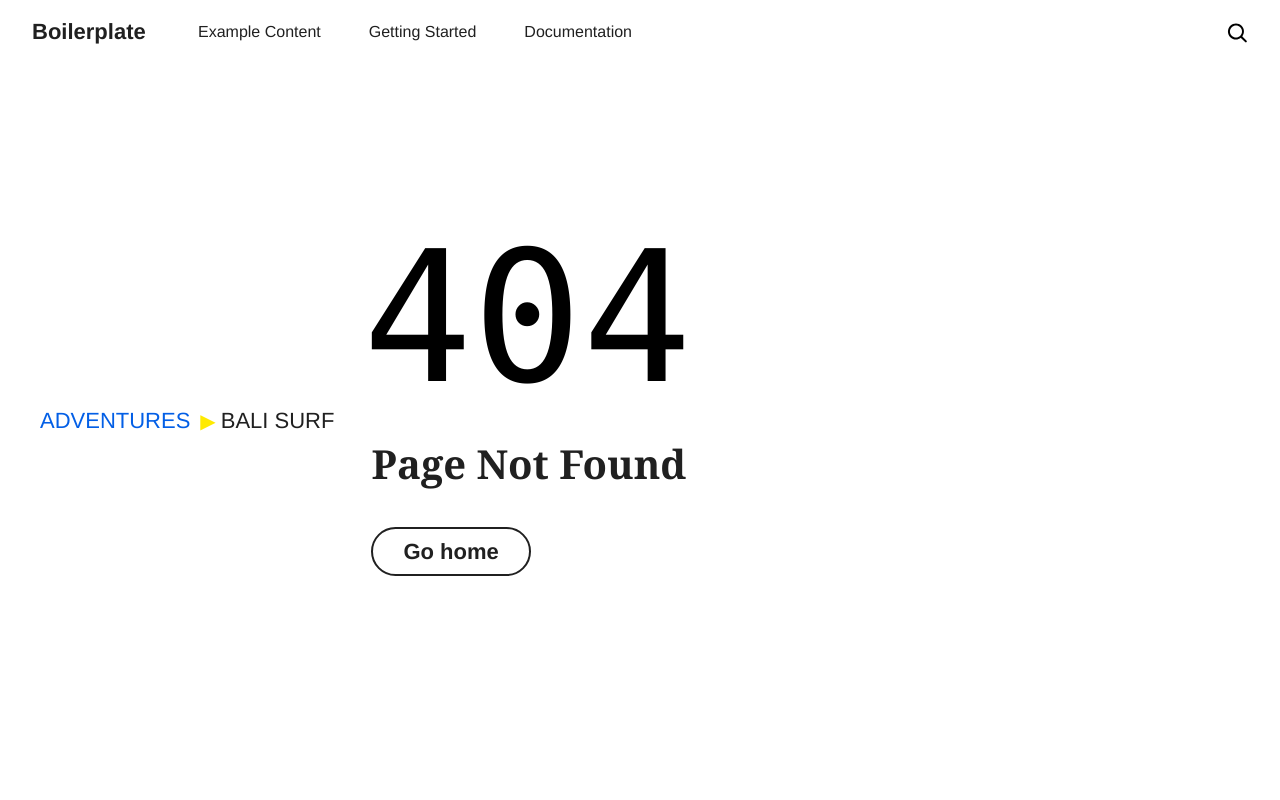
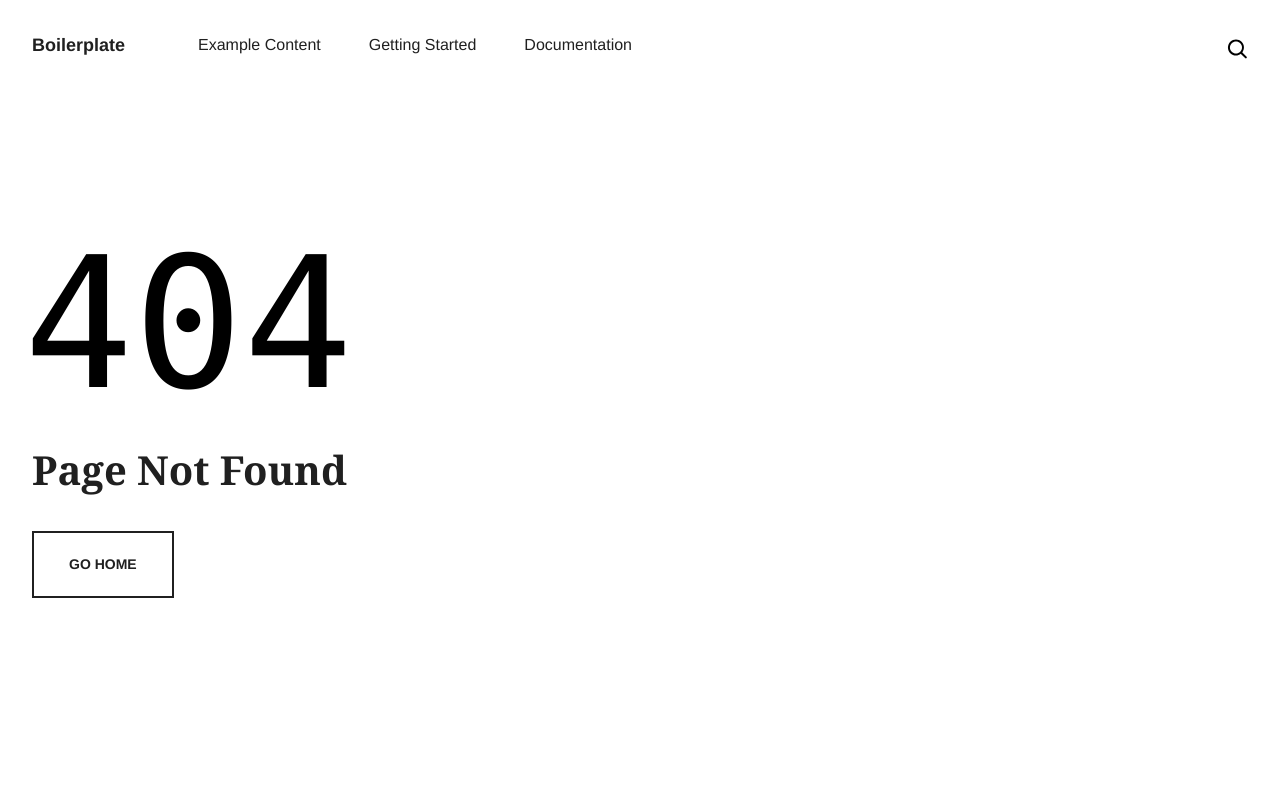
Before and after one commit to hlxsites/wknd, a website: page 404.html in a window 1280 px wide. Shown: the top 800 px of the page. Drawn offline with Linux system fonts and the light colour scheme; files whose address does not match are found by name.

Commit message:
chore: wip

```diff
--- a/blocks/header/header.css
+++ b/blocks/header/header.css
@@ -5,7 +5,8 @@ header nav {
     'hamburger brand tools' var(--nav-height)
     'sections sections sections' 1fr / 50px 1fr 50px;
   align-items: center;
-  padding: 0 2rem;
+  padding-top: 50px;
+  padding-bottom: 50px;
   position: fixed;
   z-index: 1;
   background-color: var(--background-color);
@@ -13,6 +14,8 @@ header nav {
   height: var(--nav-height);
   box-sizing: border-box;
   font-family: var(--body-font-family);
+  transition: padding-bottom 0s ease-out,padding-top 0s ease-out 0s;
+  margin-top: 0;
 }
 
 header nav a:any-link {
--- a/blocks/tabs/tabs.js
+++ b/blocks/tabs/tabs.js
@@ -11,6 +11,9 @@
  */
 export function createTabs($block) {
   const $ul = $block.querySelector('ul');
+  if (!$ul) {
+    return null;
+  }
   /** @type TabInfo[] */
   const tabs = [...$ul.querySelectorAll('li')].map(($li) => {
     const title = $li.textContent;
--- a/scripts/scripts.js
+++ b/scripts/scripts.js
@@ -616,31 +616,14 @@ function buildHeroBlock(main) {
 }
 
 function buildBreadCrumbs(main) {
+  if (!document.body.classList.contains('activity')) {
+    return;
+  }
   const $nav = document.createElement('nav');
   $nav.classList.add('breadcrumb');
-  const $ul = document.createElement('ul');
-  $nav.append($ul);
-  const trail = [{
-    text: 'Adventures',
-    link: '/adventures',
-  }, {
-    text: 'Bali Surf',
-  }];
-  while (trail.length) {
-    const step = trail.shift();
-    const $li = document.createElement('li');
-    $ul.append($li);
-    let $wrap = $li;
-    if (step.link) {
-      $wrap = document.createElement('a');
-      $wrap.href = step.link;
-      $li.append($wrap);
-    }
-    const $span = document.createElement('span');
-    $wrap.append($span);
-    $span.textContent = step.text;
-  }
   main.insertBefore($nav, main.firstElementChild);
+  decorateBlock($nav);
+  loadBlock($nav);
 }
 
 function loadHeader(header) {
--- a/styles/styles.css
+++ b/styles/styles.css
@@ -38,7 +38,7 @@
   --heading-font-size-xs: 18px;
 
   /* nav height */
-  --nav-height: 64px;
+  --nav-height: 90px;
 }
 
 body {
@@ -49,6 +49,13 @@ body {
   color: var(--text-color);
   background-color: var(--background-color);
   display: none;
+}
+
+body p {
+  margin: 0 0 13.5px;
+  font-size: 18px;
+  line-height: 2.5;
+  text-align: justify;
 }
 
 body.appear {
@@ -125,23 +132,25 @@ pre {
 /* buttons */
 
 a.button:any-link, button {
-  font-family: var(--font-family-body);
+  border-radius: 0;
+  color: #202020;
+  background-color: #ffea00;
+  text-transform: uppercase;
+  font-size: 14px;
+  padding: 1em 2.5em;
+  font-weight: 600;
+  font-family: var(--body-font-family);
   display: inline-block;
   box-sizing: border-box;
   text-decoration: none;
   border: 2px solid transparent;
-  padding: 5px 30px;
   text-align: center;
   font-style: normal;
-  font-weight: 600;
   cursor: pointer;
-  color: var(--background-color);
-  background-color: var(--link-color);
   margin: 16px 0;
   white-space: nowrap;
   overflow: hidden;
   text-overflow: ellipsis;
-  border-radius: 30px;
 }
 
 a.button:hover, a.button:focus, button:hover, button:focus  {
@@ -158,9 +167,6 @@ a.button.secondary, button.secondary {
   background-color: unset;
   border: 2px solid currentcolor;
   color: var(--text-color)
-}
-
-main {
 }
 
 body.activity main {
@@ -264,42 +270,9 @@ main .section.highlight {
   background-color: var(--highlight-background-color);
 }
 
-nav.breadcrumb {
-  grid-area: bread;
+.icon-wknd-logo-dk {
   display: inline-block;
-  list-style: none;
-  padding: 0;
+  width:128px;
+  margin-top: 14px;
+  margin-bottom: 7px;
 }
-
-.breadcrumb ul {
-  padding-top: 0;
-  margin-top: 0;
-}
-
-.breadcrumb li {
-  display: inline-block;
-  padding: 10px 5px;
-  text-transform: uppercase;
-}
-
-.breadcrumb li:first-child {
-  padding-left: 0;
-}
-
-.breadcrumb li::before {
-  font-family: arial, sans-serif;
-  speak: none;
-  font-style: normal;
-  font-weight: 400;
-  font-variant: normal;
-  text-transform: none;
-  line-height: 1;
-  font-size: 1.25rem;
-  content: "▶";
-  color: #ffea00;
-  padding-right: 5px;
-}
-
-.breadcrumb li:first-child::before {
-  content: none;
-}
```
Also changed, not shown: blocks/breadcrumb/breadcrumb.css (added, +47 -0 lines), blocks/breadcrumb/breadcrumb.js (added, +33 -0 lines), blocks/carousel/carousel.js (+29 -1 lines), blocks/teaser/teaser.css (+0 -11 lines).
